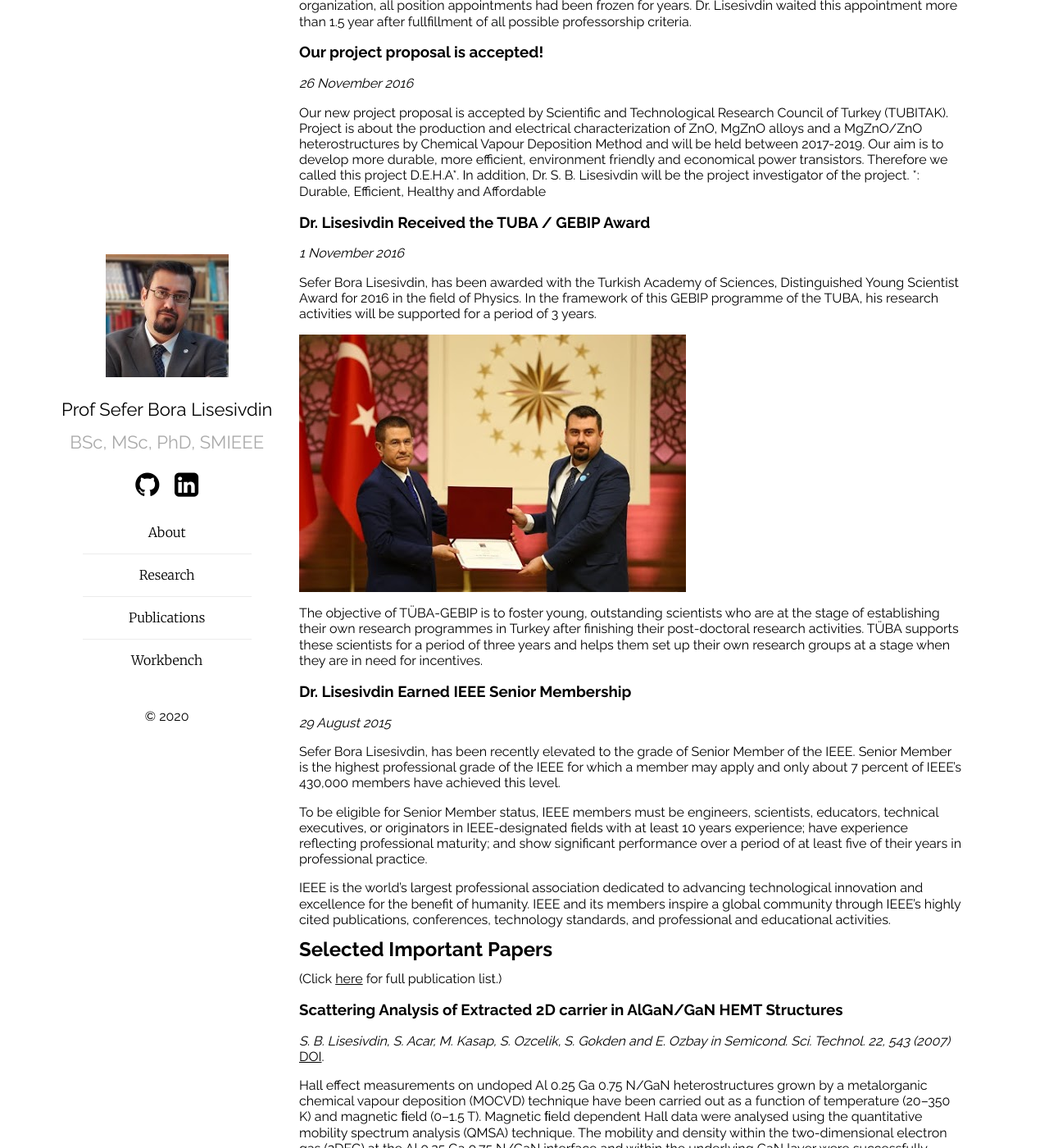
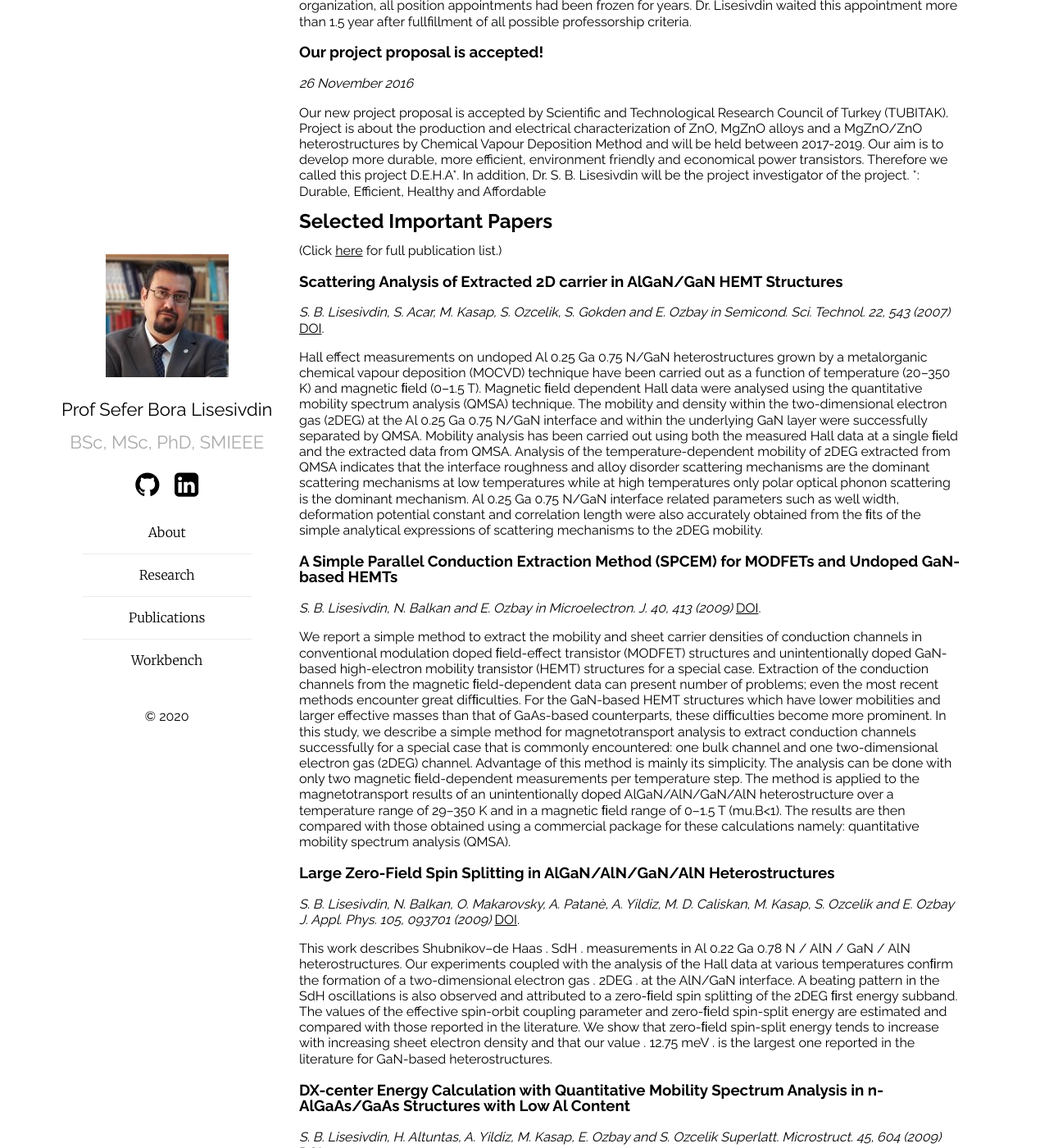
Before and after one commit to sblisesivdin/sblisesivdin.github.io, a Jekyll site: the page built from index.md, in a window 1280 px wide and 1400 px high, scrolled down 1554 px. Shown: the whole window at 82% size. Built offline with Jekyll 4.4.1, drawn with Linux system fonts in a browser that asks for light colours; our own code applies the rules of GitHub Pages for plain Markdown files; some of the changed text lies outside the part shown.

Commit message:
Uploading 2015 posts

```diff
--- a/index.md
+++ b/index.md
@@ -52,27 +52,6 @@ Sefer Bora Lisesivdin, has been appointed to full professor to Gazi University,
 
 Our new project proposal is accepted by Scientific and Technological Research Council of Turkey (TUBITAK). Project is about the production and electrical characterization of ZnO, MgZnO alloys and a MgZnO/ZnO heterostructures by Chemical Vapour Deposition Method and will be held between 2017-2019. Our aim is to develop more durable, more efficient, environment friendly and economical power transistors. Therefore we called this project D.E.H.A*. In addition, Dr. S. B. Lisesivdin will be the project investigator of the project. *: Durable, Efficient, Healthy and Affordable
 
-### Dr. Lisesivdin Received the TUBA / GEBIP Award
-
-*1 November 2016*
-
-Sefer Bora Lisesivdin, has been awarded with the Turkish Academy of Sciences, Distinguished Young Scientist Award for 2016 in the field of Physics. In the framework of this GEBIP programme of the TUBA, his research activities will be supported for a period of 3 years.
-
-<img align="center" src="files/gebip.jpg">
-
-The objective of TÜBA-GEBIP is to foster young, outstanding scientists who are at the stage of establishing their own research programmes in Turkey after finishing their post-doctoral research activities. TÜBA supports these scientists for a period of three years and helps them set up their own research groups at a stage when they are in need for incentives.
-
-
-### Dr. Lisesivdin Earned IEEE Senior Membership
-
-*29 August 2015*
-
-Sefer Bora Lisesivdin, has been recently elevated to the grade of Senior Member of the IEEE. Senior Member is the highest professional grade of the IEEE for which a member may apply and only about 7 percent of IEEE’s 430,000 members have achieved this level.
-
-To be eligible for Senior Member status, IEEE members must be engineers, scientists, educators, technical executives, or originators in IEEE-designated fields with at least 10 years experience; have experience reflecting professional maturity; and show significant performance over a period of at least five of their years in professional practice.
-
-IEEE is the world’s largest professional association dedicated to advancing technological innovation and excellence for the benefit of humanity. IEEE and its members inspire a global community through IEEE’s highly cited publications, conferences, technology standards, and professional and educational activities.
-
 
 ## Selected Important Papers
 
```
Also changed, not shown: _posts/2015-08-29-ieee-senior-member.markdown (added, +12 -0 lines), _posts/2016-11-01-tuba-award.markdown (added, +12 -0 lines).
